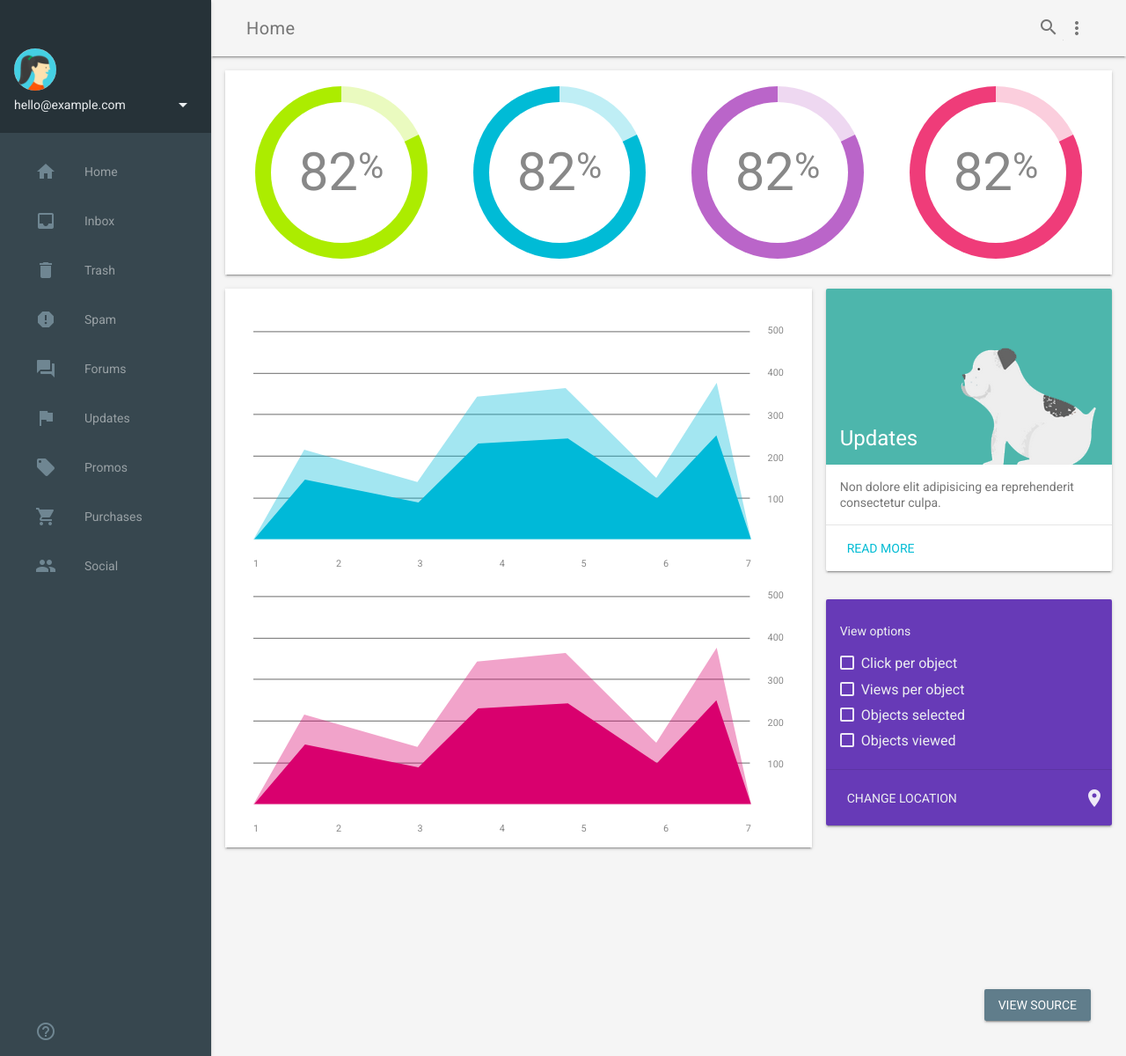
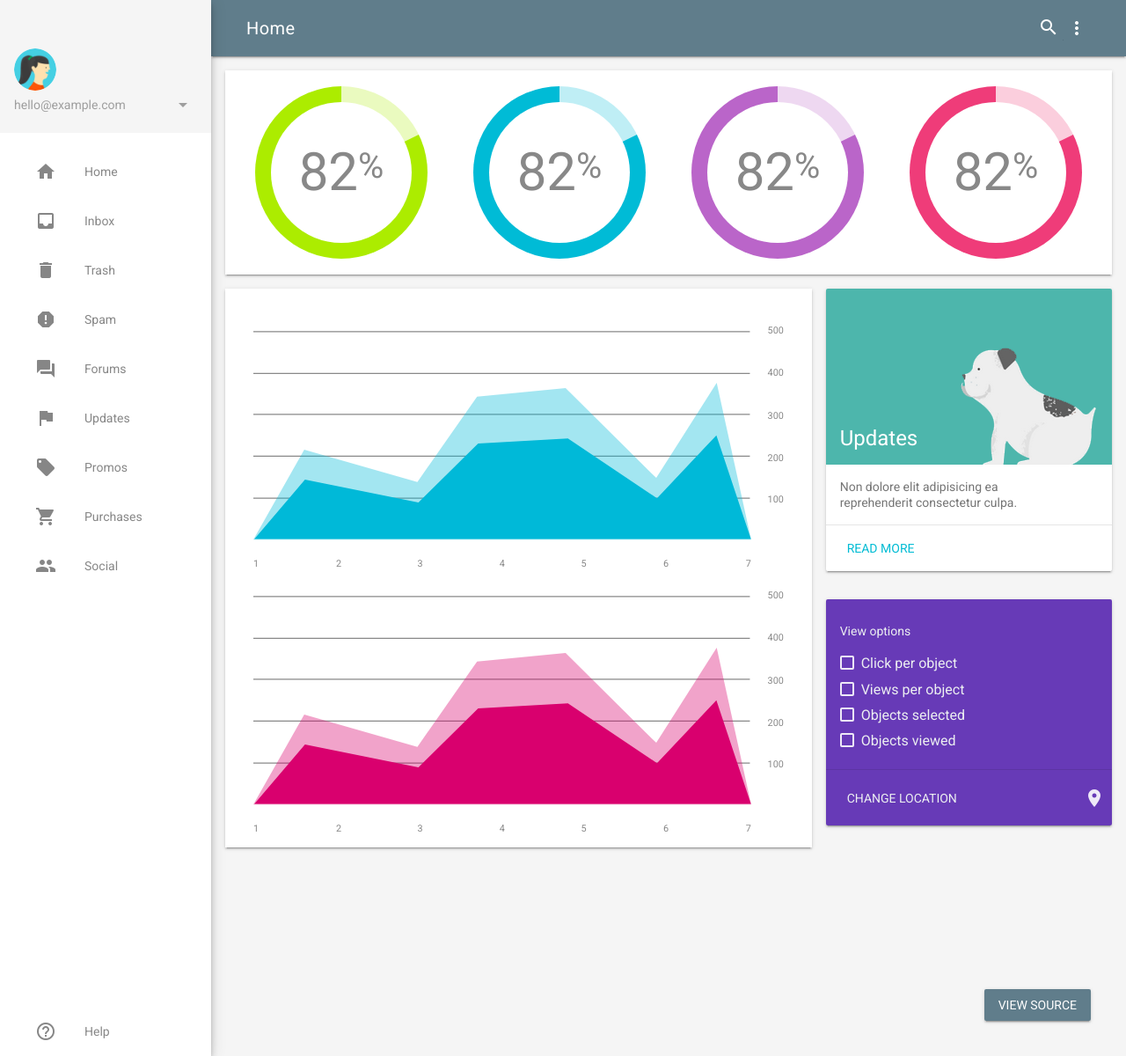
Before and after one commit to FuseOrg/Konnect, a PHP site: page / in a window 1280 px wide. Shown: the whole page at 88% size. Run offline with PHP 8.4, Linux system fonts and the light colour scheme.

Commit message:
Updated styles

```diff
--- a/index.html
+++ b/index.html
@@ -41,7 +41,7 @@
   </head>
   <body>
     <div class="demo-layout mdl-layout mdl-js-layout mdl-layout--fixed-drawer mdl-layout--fixed-header">
-      <header class="demo-header mdl-layout__header mdl-color--grey-100 mdl-color-text--grey-600">
+      <header class="demo-header mdl-layout__header mdl-color--blue-grey-500 mdl-color-text--white">
         <div class="mdl-layout__header-row">
           <span class="mdl-layout-title">Home</span>
           <div class="mdl-layout-spacer"></div>
@@ -64,7 +64,7 @@
           </ul>
         </div>
       </header>
-      <div class="demo-drawer mdl-layout__drawer mdl-color--blue-grey-900 mdl-color-text--blue-grey-50">
+      <div class="demo-drawer mdl-layout__drawer mdl-color--grey-100 mdl-color-text--grey-500 mdl-shadow--6dp">
         <header class="demo-drawer-header">
           <img src="images/user.jpg" class="demo-avatar">
           <div class="demo-avatar-dropdown">
@@ -81,18 +81,18 @@
             </ul>
           </div>
         </header>
-        <nav class="demo-navigation mdl-navigation mdl-color--blue-grey-800">
-          <a class="mdl-navigation__link" href=""><i class="mdl-color-text--blue-grey-400 material-icons" role="presentation">home</i>Home</a>
-          <a class="mdl-navigation__link" href=""><i class="mdl-color-text--blue-grey-400 material-icons" role="presentation">inbox</i>Inbox</a>
-          <a class="mdl-navigation__link" href=""><i class="mdl-color-text--blue-grey-400 material-icons" role="presentation">delete</i>Trash</a>
-          <a class="mdl-navigation__link" href=""><i class="mdl-color-text--blue-grey-400 material-icons" role="presentation">report</i>Spam</a>
-          <a class="mdl-navigation__link" href=""><i class="mdl-color-text--blue-grey-400 material-icons" role="presentation">forum</i>Forums</a>
-          <a class="mdl-navigation__link" href=""><i class="mdl-color-text--blue-grey-400 material-icons" role="presentation">flag</i>Updates</a>
-          <a class="mdl-navigation__link" href=""><i class="mdl-color-text--blue-grey-400 material-icons" role="presentation">local_offer</i>Promos</a>
-          <a class="mdl-navigation__link" href=""><i class="mdl-color-text--blue-grey-400 material-icons" role="presentation">shopping_cart</i>Purchases</a>
-          <a class="mdl-navigation__link" href=""><i class="mdl-color-text--blue-grey-400 material-icons" role="presentation">people</i>Social</a>
+        <nav class="demo-navigation mdl-navigation mdl-color--white mdl-color-text--grey-50">
+          <a class="mdl-navigation__link" href=""><i class="material-icons" role="presentation">home</i>Home</a>
+          <a class="mdl-navigation__link" href=""><i class="material-icons" role="presentation">inbox</i>Inbox</a>
+          <a class="mdl-navigation__link" href=""><i class="material-icons" role="presentation">delete</i>Trash</a>
+          <a class="mdl-navigation__link" href=""><i class="material-icons" role="presentation">report</i>Spam</a>
+          <a class="mdl-navigation__link" href=""><i class="material-icons" role="presentation">forum</i>Forums</a>
+          <a class="mdl-navigation__link" href=""><i class="material-icons" role="presentation">flag</i>Updates</a>
+          <a class="mdl-navigation__link" href=""><i class="material-icons" role="presentation">local_offer</i>Promos</a>
+          <a class="mdl-navigation__link" href=""><i class="material-icons" role="presentation">shopping_cart</i>Purchases</a>
+          <a class="mdl-navigation__link" href=""><i class="material-icons" role="presentation">people</i>Social</a>
           <div class="mdl-layout-spacer"></div>
-          <a class="mdl-navigation__link" href=""><i class="mdl-color-text--blue-grey-400 material-icons" role="presentation">help_outline</i><span class="visuallyhidden">Help</span></a>
+          <a class="mdl-navigation__link" href=""><i class="material-icons" role="presentation">help_outline</i>Help</a>
         </nav>
       </div>
       <main class="mdl-layout__content mdl-color--grey-100">
--- a/styles/styles.css
+++ b/styles/styles.css
@@ -1,19 +1,17 @@
-/**
- * Copyright 2015 Google Inc. All Rights Reserved.
- *
- * Licensed under the Apache License, Version 2.0 (the "License");
- * you may not use this file except in compliance with the License.
- * You may obtain a copy of the License at
- *
- *      http://www.apache.org/licenses/LICENSE-2.0
- *
- * Unless required by applicable law or agreed to in writing, software
- * distributed under the License is distributed on an "AS IS" BASIS,
- * WITHOUT WARRANTIES OR CONDITIONS OF ANY KIND, either express or implied.
- * See the License for the specific language governing permissions and
- * limitations under the License.
- */
-
+*,
+*:focus,
+*::before,
+*::after {
+	box-sizing: border-box;
+	outline: 0;
+}
+[hidden] {
+	display: none;
+}
+a {
+	text-decoration: none;
+	color: inherit;
+}
 html, body {
   font-family: 'Roboto', 'Helvetica', sans-serif;
 }
@@ -90,23 +88,19 @@ html, body {
   -webkit-align-items: center;
       -ms-flex-align: center;
           align-items: center;
-  color: rgba(255, 255, 255, 0.56);
   font-weight: 500;
 }
 .demo-layout .demo-navigation .mdl-navigation__link:hover {
-  background-color: #00BCD4;
-  color: #37474F;
+  background-color: rgba(0,0,0,.1);
+  color: #607d8b;
 }
 .demo-navigation .mdl-navigation__link .material-icons {
   font-size: 24px;
-  color: rgba(255, 255, 255, 0.56);
   margin-right: 32px;
 }
-
 .demo-content {
   max-width: 1080px;
 }
-
 .demo-charts {
   -webkit-align-items: center;
       -ms-flex-align: center;
@@ -153,7 +147,6 @@ _:-ms-input-placeholder, :root .demo-graph {
 .demo-graph:nth-child(2) {
   color: #d9006e;
 }
-
 .demo-cards {
   -webkit-align-items: flex-start;
       -ms-flex-align: start;
@@ -186,7 +179,6 @@ _:-ms-input-placeholder, :root .demo-graph {
   color: #00BCD4;
   text-decoration: none;
 }
-
 .demo-options h3 {
   margin: 0;
 }
```
